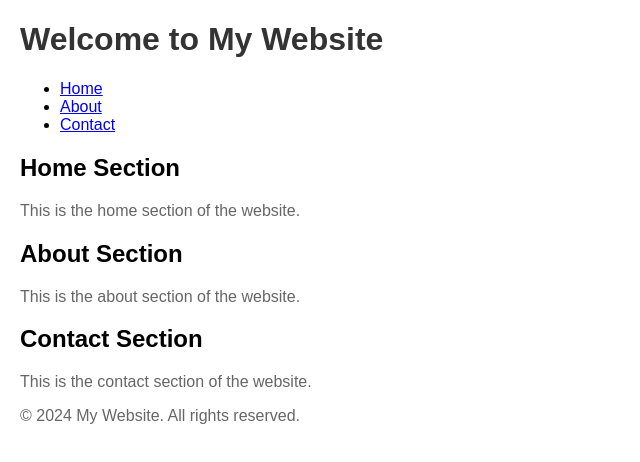
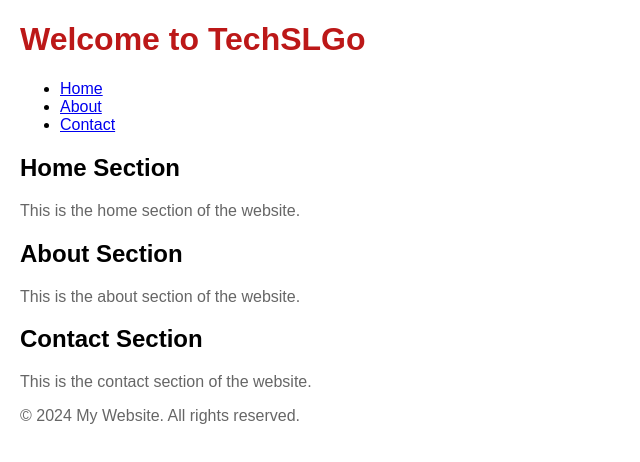
Before and after one commit to PasanPT/Test1, a plain HTML site: page index.html in a window 1280 px wide. Shown: the whole page, without its empty margins (0-640 px from the left). Drawn offline with Linux system fonts and the light colour scheme.

Commit message:
pasan branch

```diff
--- a/index.html
+++ b/index.html
@@ -10,7 +10,7 @@
             margin: 20px;
         }
         h1 {
-            color: #333;
+            color: rgb(188, 24, 24);
         }
         p {
             color: #666;
@@ -20,7 +20,7 @@
 <body>
 
     <header>
-        <h1>Welcome to My Website</h1>
+        <h1>Welcome to TechSLGo</h1>
     </header>
 
     <nav>
```
